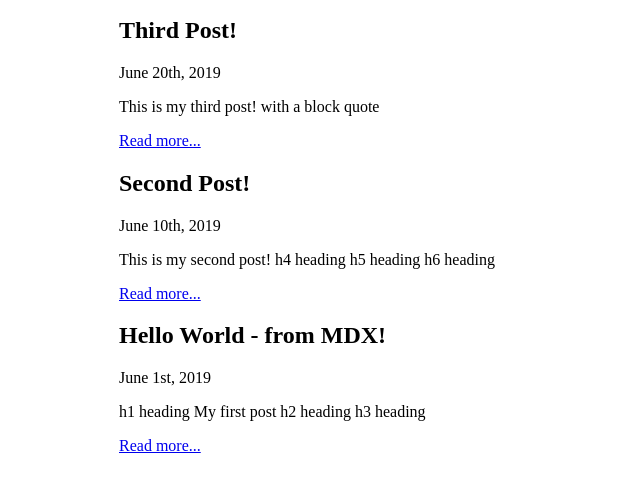
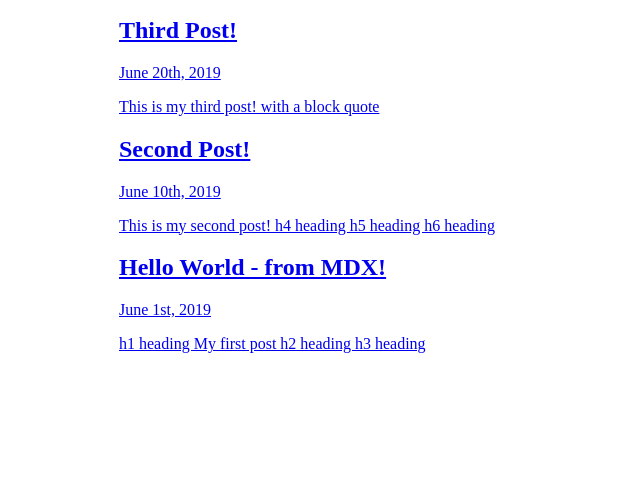
Before and after one commit to jeroentiggelman/gatsby-mdx-developer-blog, a Gatsby site: page / in a window 1280 px wide. Shown: the part 101-590 px from the top of the page, without its empty margins (121-761 px from the left). Built offline with nearby package versions, Linux system fonts and the light colour scheme; Gatsby itself is replaced by a stand-in of ours.

Commit message:
adding Links to posts

```diff
--- a/src/pages/index.js
+++ b/src/pages/index.js
@@ -1,21 +1,27 @@
 import React from "react";
+import { graphql, Link } from "gatsby";
 import { Layout } from "../components/Layout";
-import { graphql, Link } from "gatsby";
+import styled from "styled-components";
+
+const IndexWrapper = styled.main``;
+
+const PostWrapper = styled.div``;
 
 export default ({ data }) => {
   return (
-    <>
-      <Layout>
-        {data.allMdx.nodes.map(({ excerpt, frontmatter, fields }) => (
-          <>
-            <h2>{frontmatter.title}</h2>
-            <p>{frontmatter.date}</p>
-            <p>{excerpt}</p>
-            <Link to={fields.slug}>Read more...</Link>
-          </>
+    <Layout>
+      <IndexWrapper>
+        {data.allMdx.nodes.map(({ id, excerpt, frontmatter, fields }) => (
+          <PostWrapper key={id}>
+            <Link to={fields.slug}>
+              <h2>{frontmatter.title}</h2>
+              <p>{frontmatter.date}</p>
+              <p>{excerpt}</p>
+            </Link>
+          </PostWrapper>
         ))}
-      </Layout>
-    </>
+      </IndexWrapper>
+    </Layout>
   );
 };
 
```
